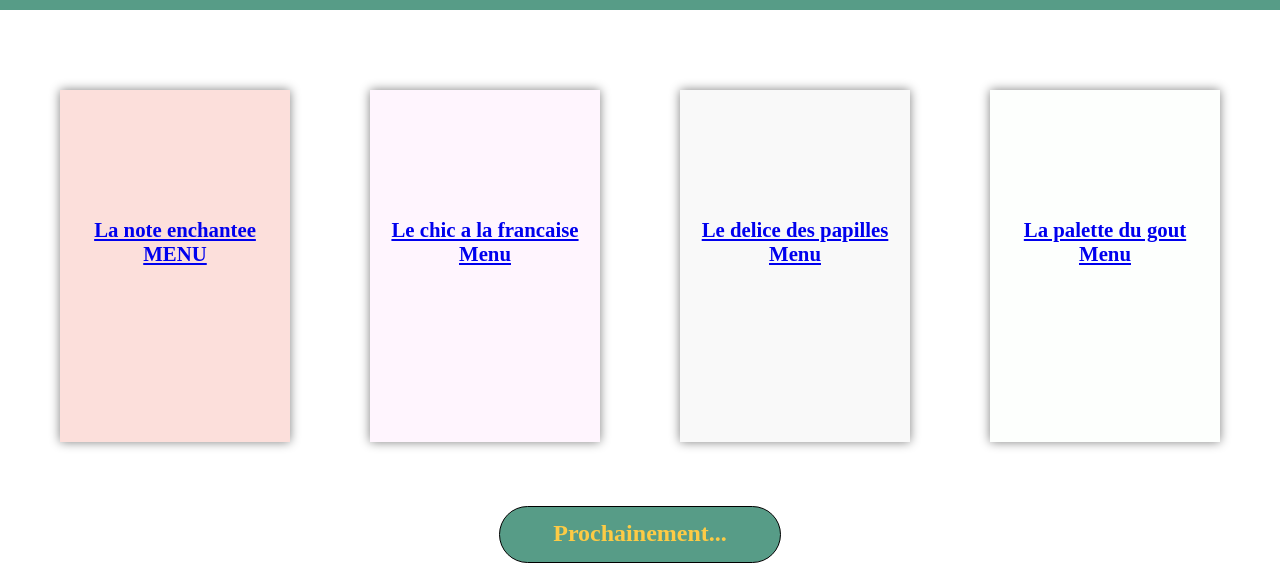
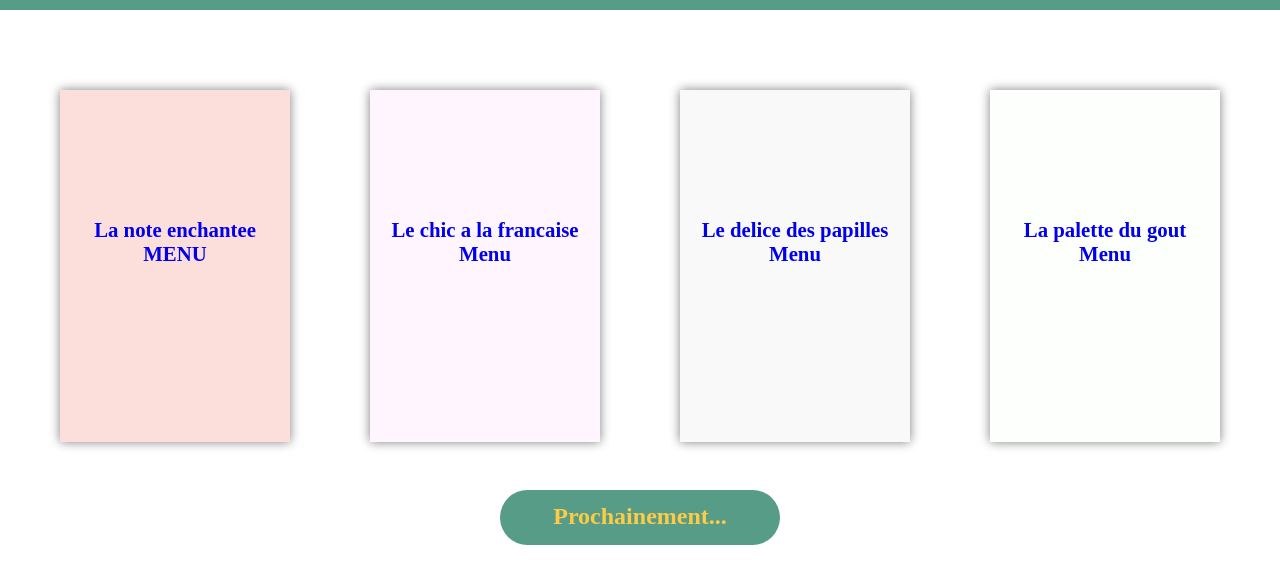
Before and after one commit to olivierconde/Ohmyfood, a website: page index.html in a window 1280 px wide. Shown: the part 118-685 px from the top of the page. Drawn offline with nearby package versions, Linux system fonts and the light colour scheme; files that its build step writes are made by us from their sources.

Commit message:
configuration animation sur menu

```diff
--- a/sass/main.scss
+++ b/sass/main.scss
@@ -51,7 +51,16 @@ a {
     height: 22rem;
     margin: 5rem 2.5rem 0rem 2.5rem;
     box-shadow: 0px 0px 10px gray;
+    text-decoration: none;
+}
 
+article{
+    transform: scale(1);
+    transition: transform 400ms;
+    &:hover {
+        transform: scale(1.25);
+
+    }
 }
 
 .lanote {
@@ -78,11 +87,10 @@ h2 {
 }
 
 .bouton {
-    border: 1px solid black;
     width: 280px;
     height: 55px;
     margin: auto;
-    margin-top: 4rem;
+    margin-top: 3rem;
     text-align: center;
     border-radius: 50px;
 }
```
